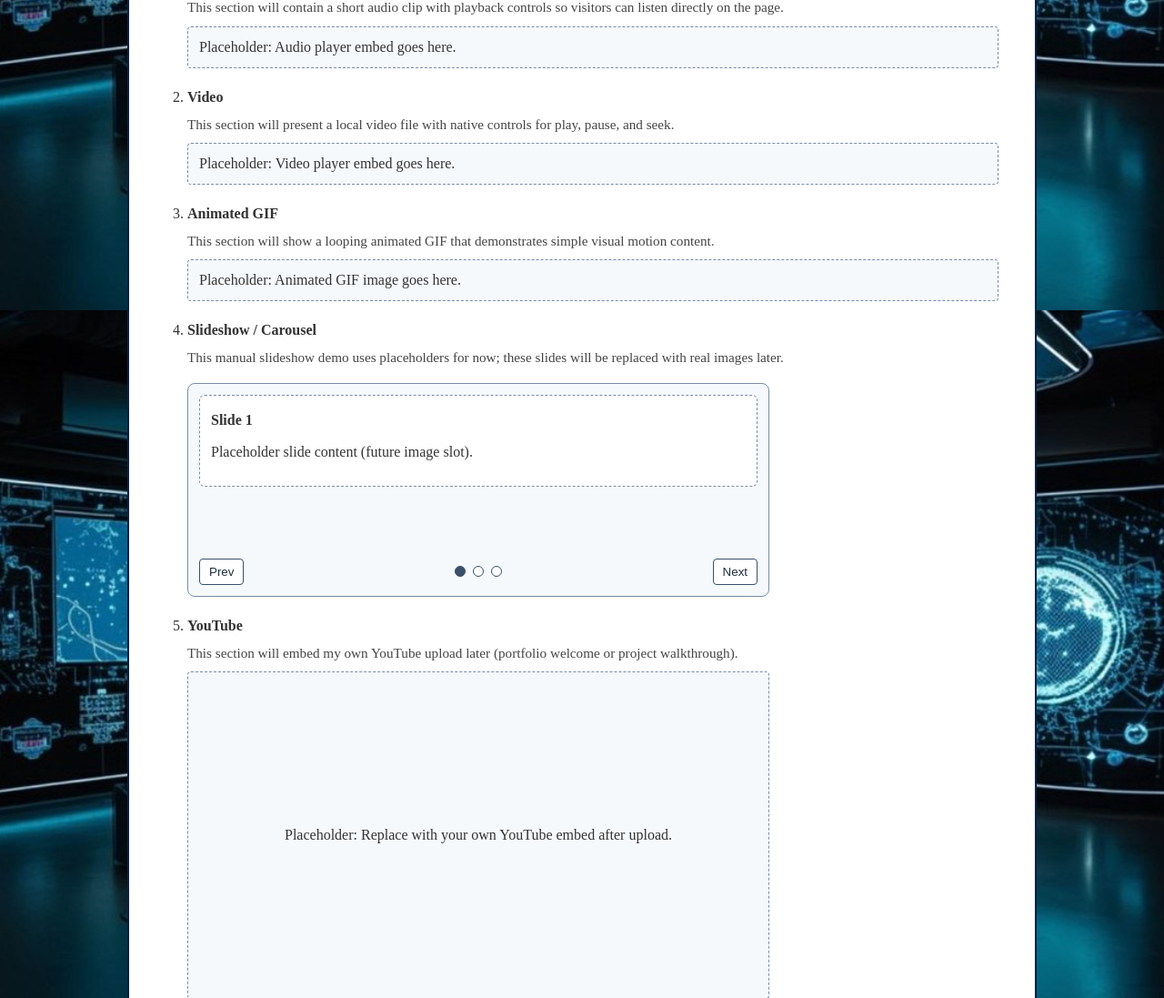
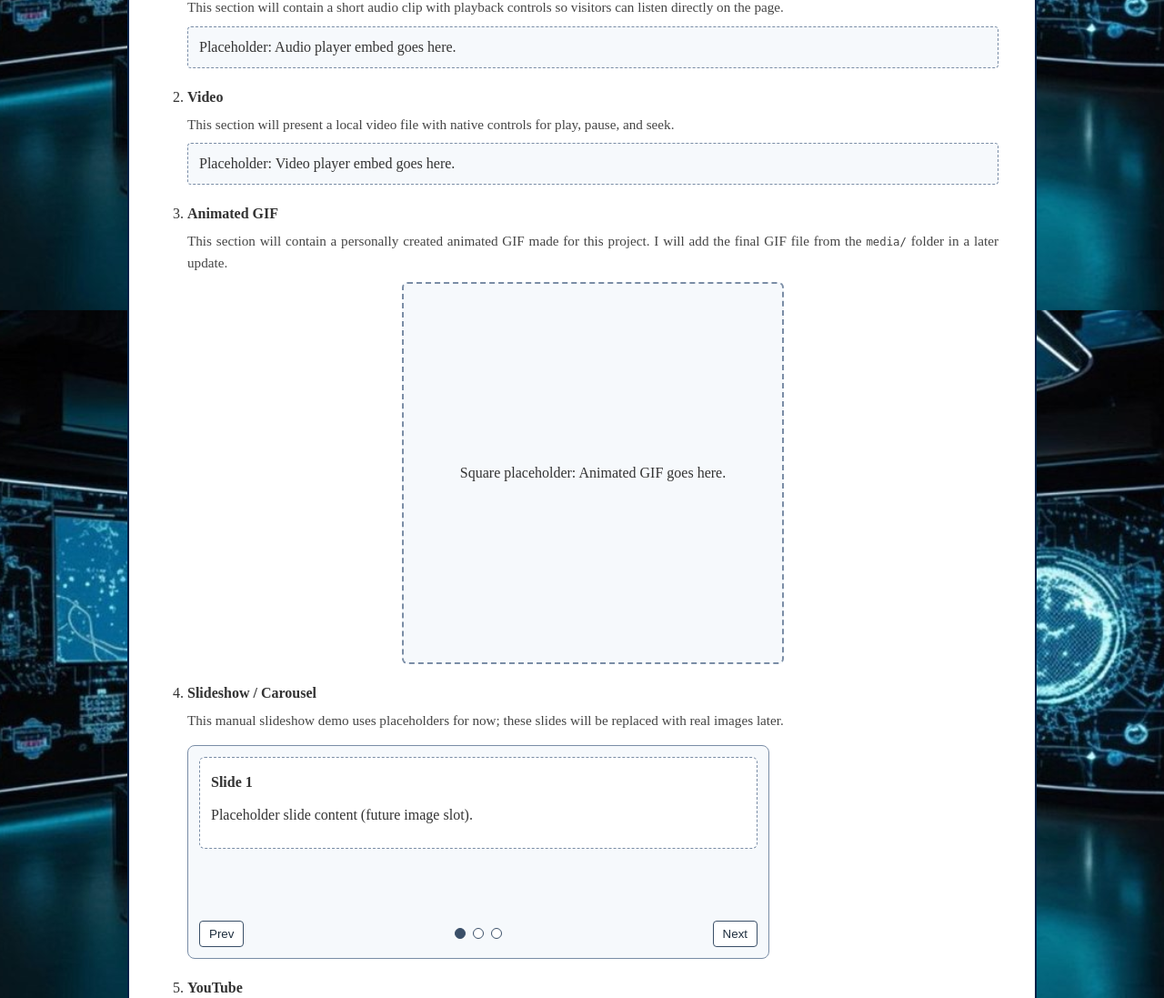
Before and after one commit to Graves217/Farah-SCF-Project-Site, a PHP site: page /media.htm in a window 1280 px wide. Shown: the part 459-1556 px from the top of the page at 91% size. Run offline with PHP 8.4, Linux system fonts and the light colour scheme.

Commit message:
Prep animated GIF section with square placeholder
Agent-Logs-Url: https://github.com/Graves217/Farah-SCF-Project-Site/sessions/507aeb57-99b1-4ede-be2d-66db5196e1d3

Co-authored-by: Graves217 <260338615+Graves217@users.noreply.github.com>

```diff
--- a/farah-scf.css
+++ b/farah-scf.css
@@ -216,6 +216,21 @@ section h2 {
     background-color: #f6f9fc;
     padding: 10px 12px;
     border-radius: 4px;
+}
+
+.gif-slot {
+    width: 100%;
+    max-width: 420px;
+    aspect-ratio: 1 / 1;
+    margin: 8px auto 0;
+    border: 2px dashed #7a8da6;
+    background-color: #f6f9fc;
+    border-radius: 6px;
+    padding: 12px;
+    display: flex;
+    align-items: center;
+    justify-content: center;
+    text-align: center;
 }
 
 .video-embed {
--- a/media.htm
+++ b/media.htm
@@ -53,9 +53,9 @@
                         </li>
                         <li>
                             <strong>Animated GIF</strong>
-                            <p class="media-note">This section will show a looping animated GIF that demonstrates simple visual motion content.</p>
-                            <div class="media-placeholder">Placeholder: Animated GIF image goes here.</div>
-                            <!-- Expected embed skeleton: <img src="media/example.gif" alt="Animated example"> -->
+                            <p class="media-note">This section will contain a personally created animated GIF made for this project. I will add the final GIF file from the <code>media/</code> folder in a later update.</p>
+                            <div class="gif-slot">Square placeholder: Animated GIF goes here.</div>
+                            <!-- Expected final markup: <img src="media/your-gif.gif" alt="Brief description of my animated GIF"> -->
                         </li>
                         <li>
                             <strong>Slideshow / Carousel</strong>
```
